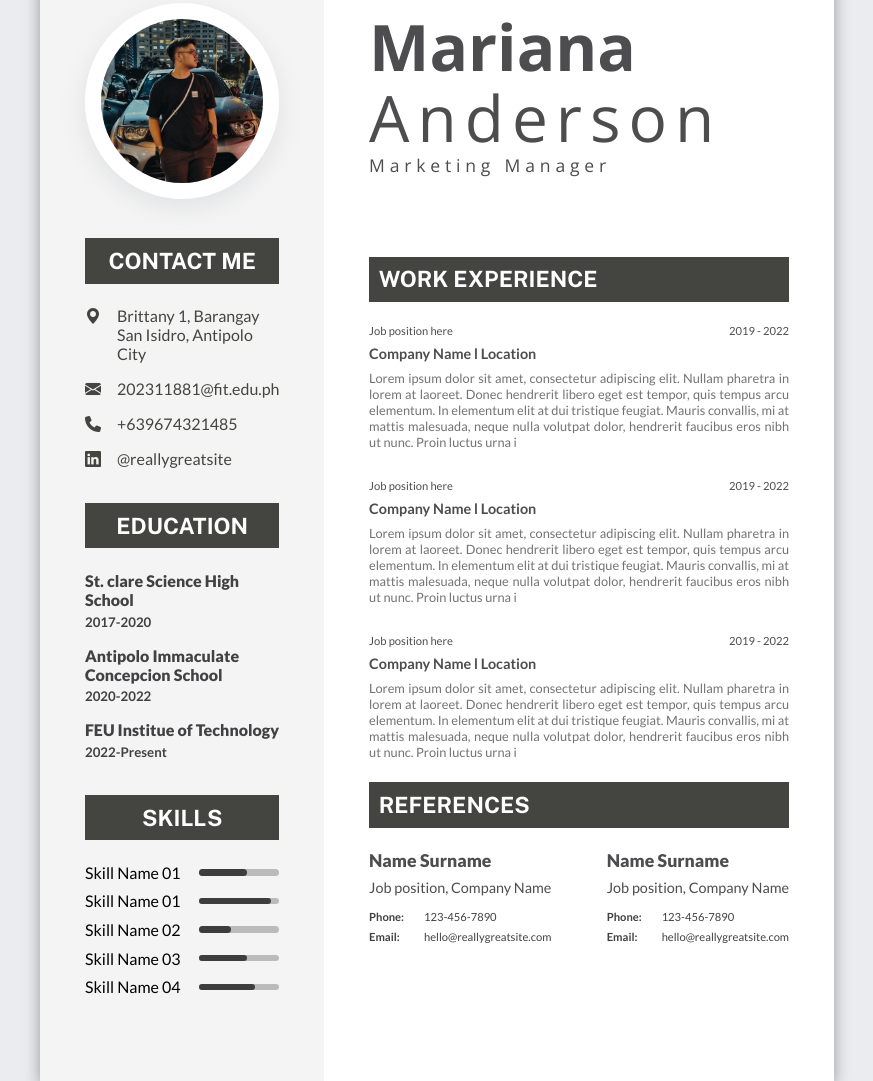
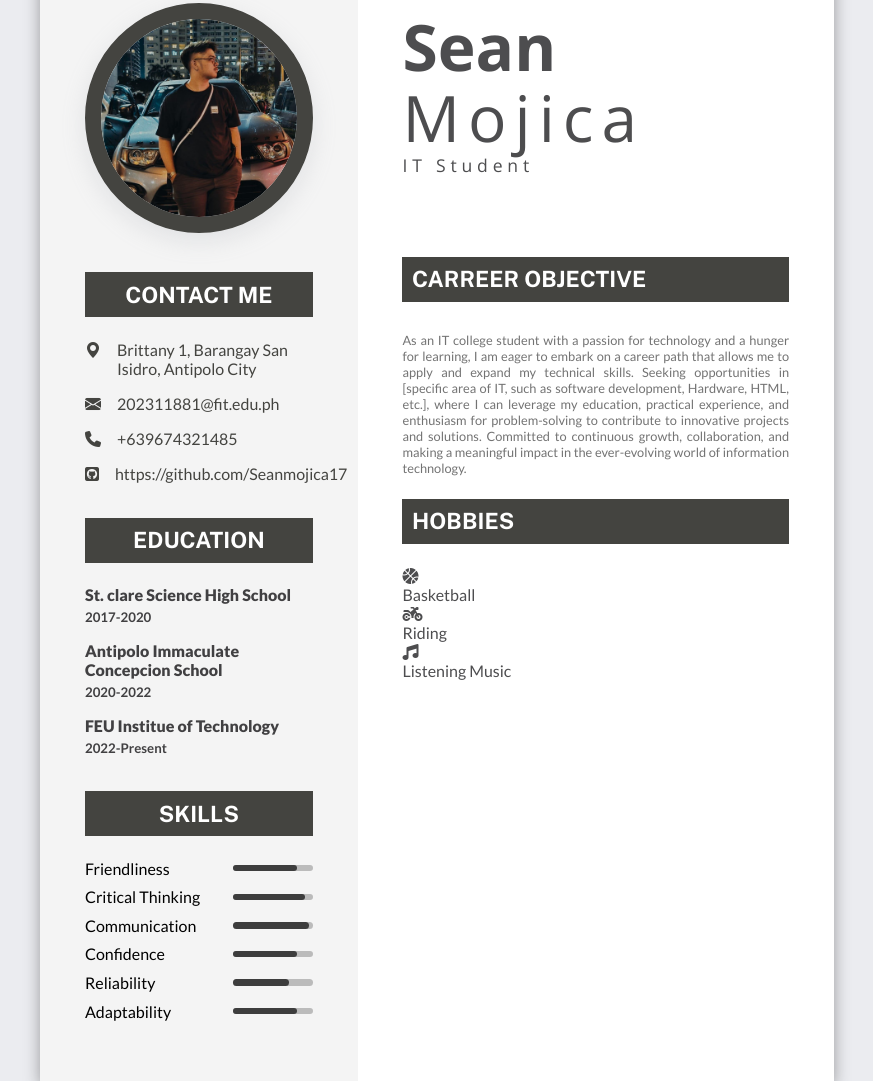
Before and after one commit to Seanmojica17/WD-Seatwork, a plain HTML site: page index.html in a window 1280 px wide. Shown: the part 42-1123 px from the top of the page, without its empty margins (203-1076 px from the left). Drawn offline with nearby package versions, Linux system fonts and the light colour scheme.

Commit message:
Html and Css resume done

```diff
--- a/index.html
+++ b/index.html
@@ -15,7 +15,7 @@
     <section class="main-section">
         <div class="left-part">
             <div class="photo-container">
-                <img src="Assets/img/422851709_7644891615543169_2461273187488438160_n.jpg" alt="profile">
+                <img src="img/422851709_7644891615543169_2461273187488438160_n.jpg" alt="profile">
             </div>
             <div class="contact-container">
                 <h2 class="title">Contact Me</h2>
@@ -45,10 +45,10 @@
                 </div>
                 <div class="contact-list">
                     <div class="icon-container">
-                        <i class="bi bi-linkedin"></i>
+                        <i class="fa-brands fa-square-github"></i>
                     </div>
                     <div class="contact-text">
-                        <p>@reallygreatsite</p>
+                        <p>https://github.com/Seanmojica17</p>
                     </div>
                 </div>
             </div>
@@ -73,17 +73,17 @@
                 <h2 class="title">Skills</h2>
                 <div class="skill">
                     <div class="left-skill">
-                        <p>Skill Name 01</p>
+                        <p>Friendliness</p>
                     </div>
                     <div class="right-skill">
                         <div class="outer-layer">
-                            <div class="inner-layer" style="width: 60%;"></div>
+                            <div class="inner-layer" style="width: 80%;"></div>
                         </div>
                     </div>
                 </div>
                 <div class="skill">
                     <div class="left-skill">
-                        <p>Skill Name 01</p>
+                        <p>Critical Thinking</p>
                     </div>
                     <div class="right-skill">
                         <div class="outer-layer">
@@ -93,27 +93,27 @@
                 </div>
                 <div class="skill">
                     <div class="left-skill">
-                        <p>Skill Name 02</p>
+                        <p>Communication</p>
                     </div>
                     <div class="right-skill">
                         <div class="outer-layer">
-                            <div class="inner-layer" style="width: 40%;"></div>
+                            <div class="inner-layer" style="width: 95%;"></div>
                         </div>
                     </div>
                 </div>
                 <div class="skill">
                     <div class="left-skill">
-                        <p>Skill Name 03</p>
+                        <p>Confidence</p>
                     </div>
                     <div class="right-skill">
                         <div class="outer-layer">
-                            <div class="inner-layer" style="width: 60%;"></div>
+                            <div class="inner-layer" style="width: 80%;"></div>
                         </div>
                     </div>
                 </div>
                 <div class="skill">
                     <div class="left-skill">
-                        <p>Skill Name 04</p>
+                        <p>Reliability</p>
                     </div>
                     <div class="right-skill">
                         <div class="outer-layer">
@@ -121,90 +121,58 @@
                         </div>
                     </div>
                 </div>
+                <div class="skill">
+                    <div class="left-skill">
+                        <p>Adaptability</p>
+                    </div>
+                    <div class="right-skill">
+                        <div class="outer-layer">
+                            <div class="inner-layer" style="width: 80%;"></div>
+                        </div>
+                    </div>
+                </div>
             </div>
         </div>
         <div class="right-part">
             <div class="banner">
-                <h1 class="firstname">Mariana</h1>
-                <h1 class="lastname">Anderson</h1>
-                <p class="position">Marketing Manager</p>
+                <h1 class="firstname">Sean</h1>
+                <h1 class="lastname">Mojica</h1>
+                <p class="position">IT Student</p>
             </div>
 
             <div class="work-container ">
-                <h2 class="title text-left">work experience</h2>
+                <h2 class="title text-left">Carreer Objective</h2>
                 <div class="work">
                     <div class="job-date">
-                        <p class="job">Job position here</p>
-                        <p class="date">2019 - 2022</p>
                     </div>
-                    <h2 class="company-name">Company Name l Location</h2>
-                    <p class="work-text">Lorem ipsum dolor sit amet, consectetur adipiscing elit. Nullam pharetra in
-                        lorem
-                        at laoreet. Donec hendrerit libero eget est tempor, quis tempus arcu elementum. In elementum
-                        elit at
-                        dui tristique feugiat. Mauris convallis, mi at mattis malesuada, neque nulla volutpat dolor,
-                        hendrerit faucibus eros nibh ut nunc. Proin luctus urna i</p>
-                </div>
-
-                <div class="work">
-                    <div class="job-date">
-                        <p class="job">Job position here</p>
-                        <p class="date">2019 - 2022</p>
-                    </div>
-                    <h2 class="company-name">Company Name l Location</h2>
-                    <p class="work-text">Lorem ipsum dolor sit amet, consectetur adipiscing elit. Nullam pharetra in
-                        lorem
-                        at laoreet. Donec hendrerit libero eget est tempor, quis tempus arcu elementum. In elementum
-                        elit at
-                        dui tristique feugiat. Mauris convallis, mi at mattis malesuada, neque nulla volutpat dolor,
-                        hendrerit faucibus eros nibh ut nunc. Proin luctus urna i</p>
-                </div>
-                <div class="work">
-                    <div class="job-date">
-                        <p class="job">Job position here</p>
-                        <p class="date">2019 - 2022</p>
-                    </div>
-                    <h2 class="company-name">Company Name l Location</h2>
-                    <p class="work-text">Lorem ipsum dolor sit amet, consectetur adipiscing elit. Nullam pharetra in
-                        lorem
-                        at laoreet. Donec hendrerit libero eget est tempor, quis tempus arcu elementum. In elementum
-                        elit at
-                        dui tristique feugiat. Mauris convallis, mi at mattis malesuada, neque nulla volutpat dolor,
-                        hendrerit faucibus eros nibh ut nunc. Proin luctus urna i</p>
+                    <p class="work-text">As an IT college student with a passion for technology and a hunger for learning, I am eager to embark on a career path that allows me to apply and expand my technical skills. Seeking opportunities in [specific area of IT, such as software development, Hardware, HTML, etc.], where I can leverage my education, practical experience, and enthusiasm for problem-solving to contribute to innovative projects and solutions. Committed to continuous growth, collaboration, and making a meaningful impact in the ever-evolving world of information technology.</p>
                 </div>
             </div>
 
             <div class="references-container">
-                <h2 class="title text-left">References</h2>
+                <h2 class="title text-left">Hobbies</h2>
                 <div class="references">
-                    <div class="left-references">
-                        <h4 class="name">Name Surname</h4>
-                        <p class="company-name">Job position, Company Name</p>
-                        <div class="phone">
-                            <div class="phone-text">
-                                <p>Phone:</p>
-                                <p>Email:</p>
+                    <div class="contact-list">
+                        <div class="icon-container">
+                            <i class="fa-solid fa-basketball"></i>
+                        </div>
+                        <div class="contact-text">
+                            <p>Basketball</p>
+                        </div>
+                        <div class="contact-list">
+                            <div class="icon-container">
+                                <i class="fa-solid fa-motorcycle"></i>
                             </div>
-                            <div class="phone-number">
-                                <p>123-456-7890</p>
-                                <p>hello@reallygreatsite.com</p>
+                            <div class="contact-text">
+                                <p>Riding</p>
                             </div>
+                        <div class="contact-list">
+                            <div class="icon-container">
+                                <i class="fa-solid fa-music"></i>
+                            </div>
+                            <div class="contact-text">
+                                <p>Listening Music</p>
                         </div>
-                    </div>
-                    <div class="right-references">
-                        <h4 class="name">Name Surname</h4>
-                        <p class="company-name">Job position, Company Name</p>
-                        <div class="phone">
-                            <div class="phone-text">
-                                <p>Phone:</p>
-                                <p>Email:</p>
-                            </div>
-                            <div class="phone-number">
-                                <p>123-456-7890</p>
-                                <p>hello@reallygreatsite.com</p>
-                            </div>
-                        </div>
-                    </div>
                 </div>
             </div>
         </div>
--- a/style.css
+++ b/style.css
@@ -44,7 +44,7 @@ body{
     width: 100%;
     height: 100%;
     border-radius: 50%;
-    border: 1rem solid white;
+    border: 1rem solid #444440;
     box-shadow: rgba(149, 157, 165, 0.2) 0px 8px 24px;
 }
 
```
Also changed, not shown: Assets/js/script.js (deleted), img/422851709_7644891615543169_2461273187488438160_n.jpg (renamed from Assets/img/422851709_7644891615543169_2461273187488438160_n.jpg), js/script.js (added), 2 other files.
